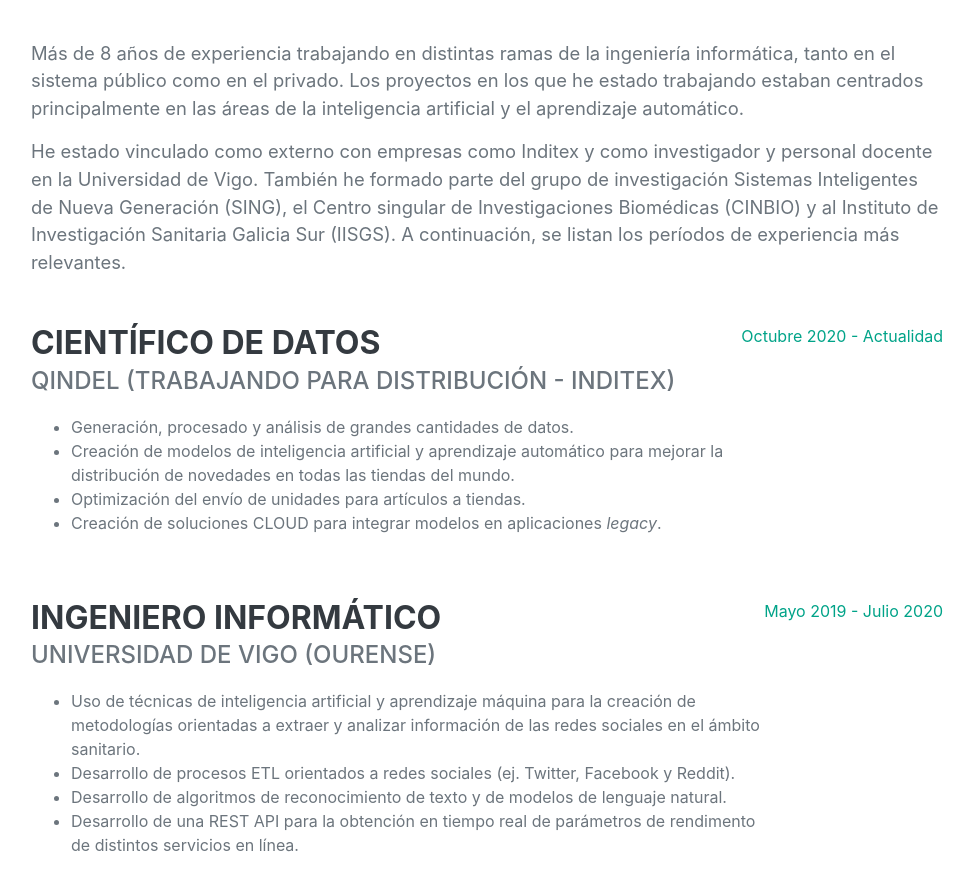
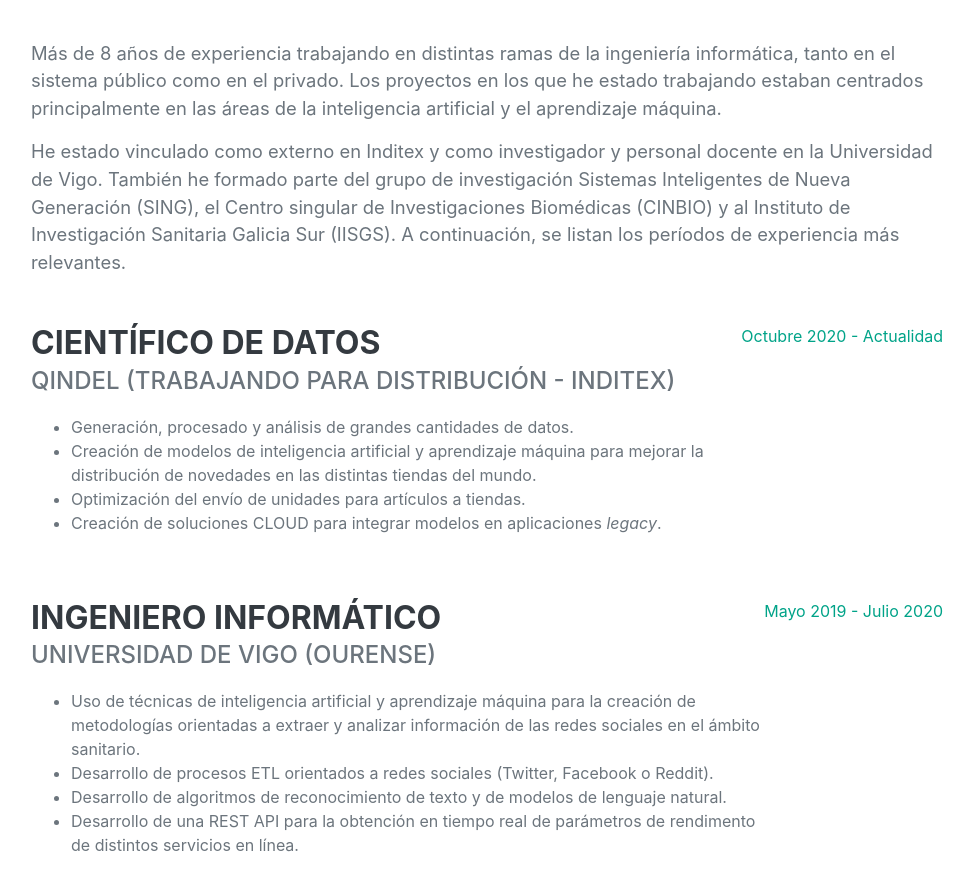
Before and after one commit to gaeperez/gaeperez.github.io, a plain HTML site: page index.html in a window 1280 px wide. Shown: the part 1840-2716 px from the top of the page, without its empty margins (289-1262 px from the left). Drawn offline with nearby package versions, Linux system fonts and the light colour scheme; a web font is replaced by a local one.

Commit message:
+ Correcciones menores

```diff
--- a/index.html
+++ b/index.html
@@ -126,14 +126,13 @@
             <p class="lead mb-3">
                 Más de 8 años de experiencia trabajando en distintas ramas de la ingeniería informática, tanto en el
                 sistema público como en el privado. Los proyectos en los que he estado trabajando estaban centrados
-                principalmente en las áreas de la inteligencia artificial y el aprendizaje automático.
+                principalmente en las áreas de la inteligencia artificial y el aprendizaje máquina.
             </p>
             <p class="lead mb-5">
-                He estado vinculado como externo con empresas como Inditex y como investigador y personal docente en la
-                Universidad de Vigo. También he formado parte del grupo de investigación Sistemas Inteligentes de Nueva
-                Generación (SING), el Centro singular de Investigaciones Biomédicas (CINBIO) y al Instituto de
-                Investigación Sanitaria Galicia Sur (IISGS). A continuación, se listan los períodos de experiencia más
-                relevantes.
+                He estado vinculado como externo en Inditex y como investigador y personal docente en la Universidad de
+                Vigo. También he formado parte del grupo de investigación Sistemas Inteligentes de Nueva Generación
+                (SING), el Centro singular de Investigaciones Biomédicas (CINBIO) y al Instituto de Investigación
+                Sanitaria Galicia Sur (IISGS). A continuación, se listan los períodos de experiencia más relevantes.
             </p>
             <div class="d-flex flex-column flex-md-row justify-content-between mb-5">
                 <div class="flex-grow-1">
@@ -144,8 +143,8 @@
                             Generación, procesado y análisis de grandes cantidades de datos.
                         </li>
                         <li>
-                            Creación de modelos de inteligencia artificial y aprendizaje automático para mejorar la
-                            distribución de novedades en todas las tiendas del mundo.
+                            Creación de modelos de inteligencia artificial y aprendizaje máquina para mejorar la
+                            distribución de novedades en las distintas tiendas del mundo.
                         </li>
                         <li>Optimización del envío de unidades para artículos a tiendas.</li>
                         <li>Creación de soluciones CLOUD para integrar modelos en aplicaciones <i>legacy</i>.</li>
@@ -163,7 +162,7 @@
                             metodologías orientadas a extraer y analizar información de las redes sociales en el ámbito
                             sanitario.
                         </li>
-                        <li>Desarrollo de procesos ETL orientados a redes sociales (ej. Twitter, Facebook y Reddit).
+                        <li>Desarrollo de procesos ETL orientados a redes sociales (Twitter, Facebook o Reddit).
                         </li>
                         <li>Desarrollo de algoritmos de reconocimiento de texto y de modelos de lenguaje natural.</li>
                         <li>
```
